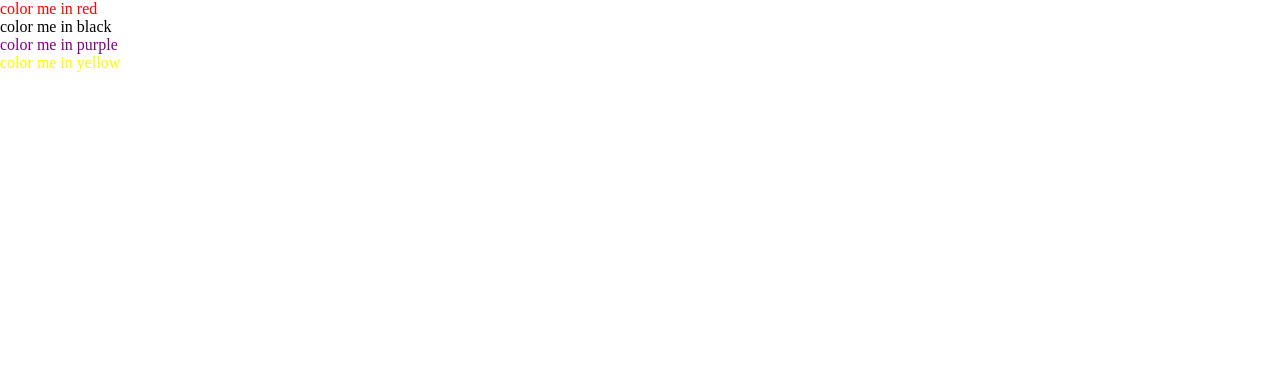
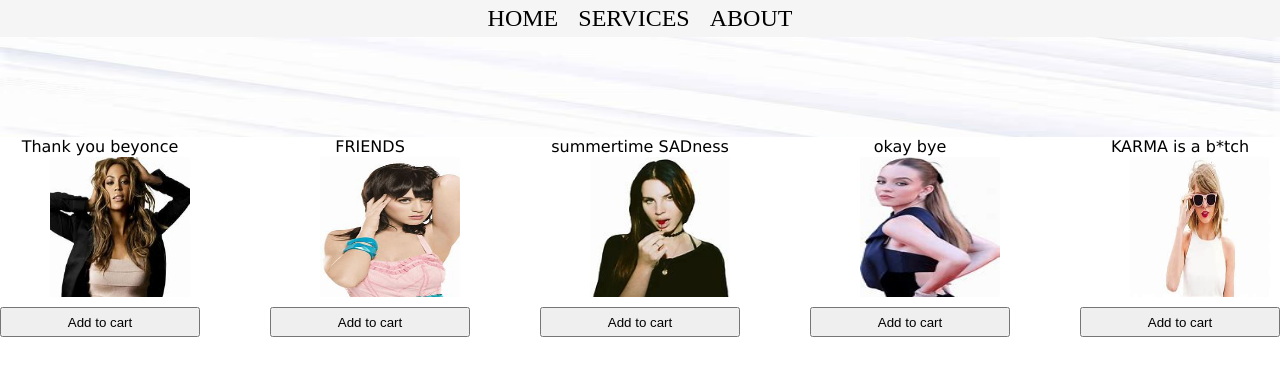
Before and after one commit to Manureddyy/Elite40, a plain HTML site: page Day3/index.html in a window 1280 px wide. Drawn offline with Linux system fonts and the light colour scheme.

Commit message:
thankyou

```diff
--- /dev/null
+++ b/Day3/CSS/style.scss
@@ -0,0 +1,91 @@
+*
+{
+    margin: 0;
+    padding: 0;
+}
+
+ul.parent{
+    list-style: none;
+    background-color: whitesmoke;
+    display: flex;
+    justify-content: center;
+    padding: 5px;
+    li{
+        position: relative;
+        a{
+            padding: 10px;
+            text-transform: uppercase;
+            text-decoration: none;
+            font-size: x-large;
+            color: black;
+            &:hover{
+                color: tomato;
+            }
+        }
+        ul{
+            list-style: none;
+            position: absolute;
+            display: none;
+            width: 100px;
+            top: 30px;
+        }
+        &:hover{
+            ul{
+                display: block;
+            }
+
+        }
+    }
+
+}
+
+.header{
+    background-color: black;
+    img{
+
+        height: 100px;
+        width: 100%;
+    }
+}
+
+
+.container{
+    .products{
+        display: flex;
+        justify-content: space-between;
+        flex-wrap: wrap;
+        gap: 10px;
+        li{
+            list-style: none;
+            background-color:white;
+            height: 200px;
+            width: 200px;
+            position: relative;
+            button{
+                position: absolute;
+                bottom: 0;
+                width: 100%;
+                height: 30px;
+            }
+            &:hover{
+                ul{
+                    display: block;
+                }
+
+            }
+            img{
+                position: absolute;
+                height: 140px;
+                width: 140px;
+                left: 50px;
+                bottom: 40px;
+
+            }
+            p{
+                text-align: center;
+                font-family: Verdana, Geneva, Tahoma, sans-serif;
+            }
+
+        }
+    }
+}
--- a/Day3/index.html
+++ b/Day3/index.html
@@ -1,17 +1,63 @@
 <html>
     <head>
+        <title> assignment 1</title>
         <link rel="stylesheet" href="css/style.css">
     </head>
     <body>
+        <ul class="parent">
+            <li>
+                <a href="#"> home</a>
+            </li>
+            <li>
+                <a href="#">services</a>
+                <ul>
+                    <li>1</li>
+                    <li>2</li>
+                    <li>3</li>
+                </ul>
+            </li>
+            <li>
+                <a href="#">about</a>
+                <ul>
+                    <li>1</li>
+                    <li>2</li>
+                    <li>3</li>
+                </ul>
+            </li>
+        </ul>
+        <div class="header">
+            <img src="img/white.jpg" alt="">
+        </div>
         <div class="container">
-            <div class="content">
-                <p>color me in red</p>
-                <p>color me in black</p>
-            </div>
-            <div class="main">
-                <p>color me in purple</p>
-                <p>color me in yellow</p>
-            </div>
+            <ul class="products">
+                <li>
+                    <p> Thank you beyonce</p>
+                    <button>Add to cart</button>
+                    <img src="img/god.jpg" alt="">
+                </li>
+                <li>
+                    <p>FRIENDS</p>
+                    <button>Add to cart</button>
+                    <img src="img/katy.jpg" alt="">
+                </li>
+                <li>
+                    <p>summertime SADness</p>
+                    <button>Add to cart</button>
+                    <img src="img/lana.jpg" alt="">
+                </li>
+                <li>
+                    <p> okay bye</p>
+                    <button>Add to cart</button>
+                    <img src="img/ss.jpg" alt="">
+                </li>
+                <li>
+                    <p>KARMA is a b*tch</p>
+                    <button>Add to cart</button>
+                    <img src="img/taylor.jpg" alt="">
+                </li>
+
+            </ul>
         </div>
+
     </body>
 </html>
```
Also changed, not shown: Day3/CSS/style.css, Day3/img/blue.jpg (added), Day3/img/god.jpg (added), Day3/img/katy.jpg (added), Day3/img/lana.jpg (added), Day3/img/music 1.jpg (added), Day3/img/music.jpg (added), Day3/img/ss.jpg (added), Day3/img/taylor.jpg (added), Day3/img/white.jpg (added), 1 other file.
